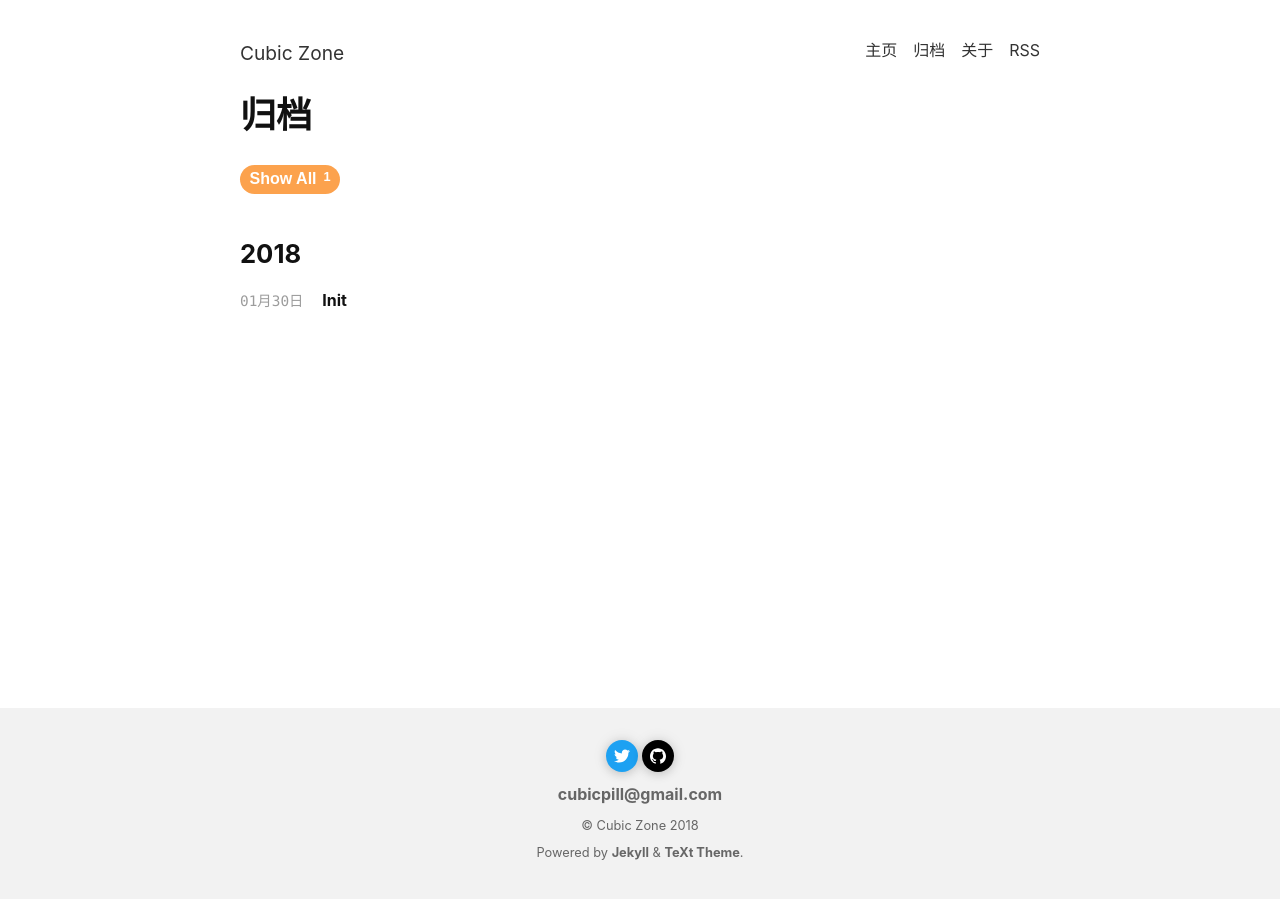
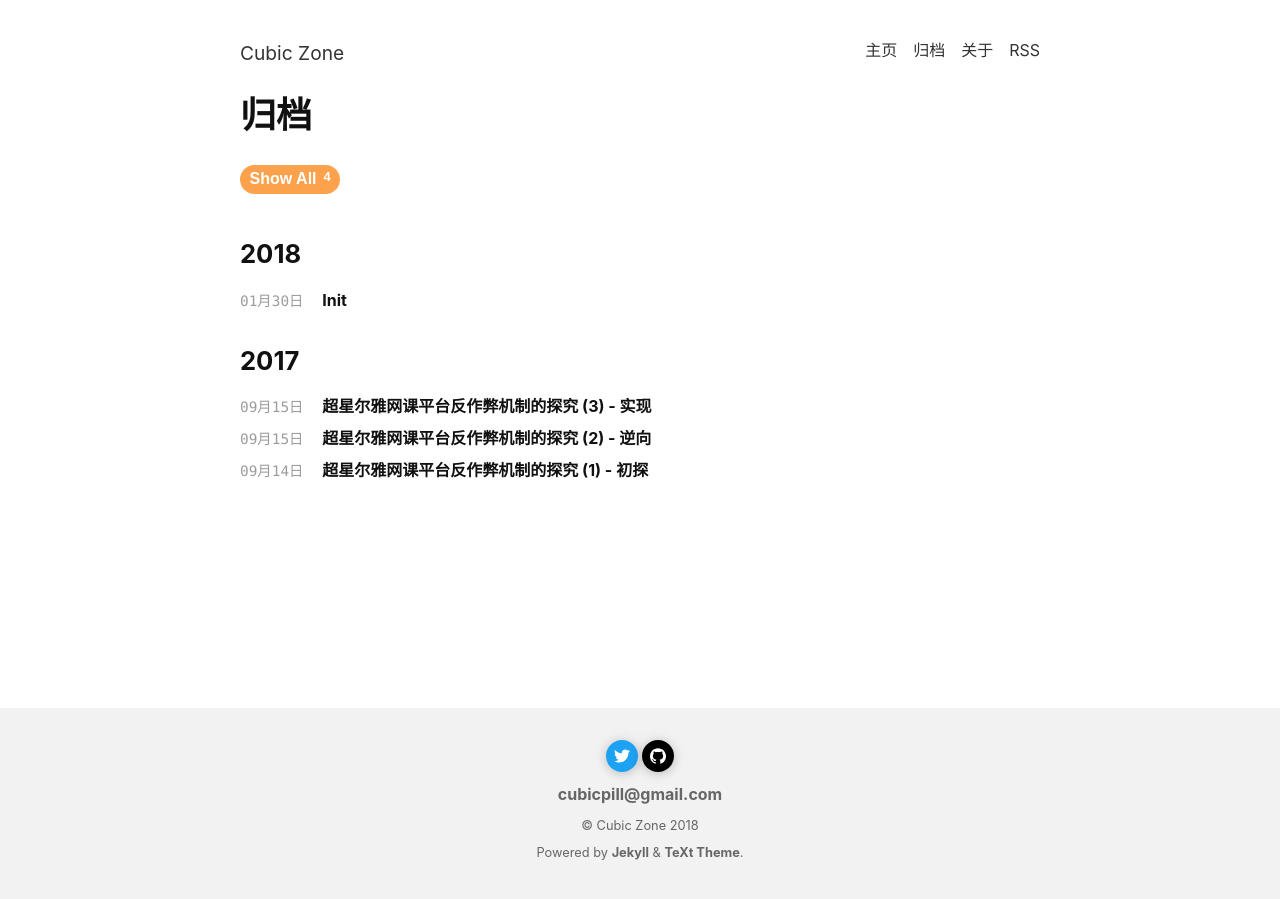
Before and after one commit to CubicPill/cubicpill.github.io, a Jekyll site: the page built from all.html, in a window 1280 px wide. Built offline with Jekyll 4.4.1, drawn with Linux system fonts in a browser that asks for light colours; nearby versions of some CDN libraries; some of the changed lines change nothing that is shown.

Commit message:
post recovery

````diff
--- a/_config.yml
+++ b/_config.yml
@@ -42,7 +42,7 @@ timezone: Asia/Shanghai #see https://en.wikipedia.org/wiki/List_of_tz_database_t
 
 ## Author & social ##
 author:
-  name: Someone
+  name: CubicPill
   email:  cubicpill@gmail.com #your Email address e.g. someone@site.com
   # facebook:  #your Facebook username
   twitter: cubicpill #your Twitter username
@@ -75,7 +75,7 @@ leancloud:
   # app_key:  #LeanCloud App key
   # app_class:  #LeanCloud App class
 
-# mathjax: true
+mathjax: true
 
 ## Paginate ##
 paginate: 5
@@ -83,7 +83,7 @@ paginate_path: /blog/page:num
 
 ## Post excerpts ##
 excerpt_separator: <!--more-->
-excerpt_type: text # text | html
+excerpt_type: html # text | html
 
 ## Build ##
 markdown: kramdown
--- /dev/null
+++ b/_includes/head-icons-rel.html
@@ -0,0 +1,38 @@
+<!-- for Safari on iOS https://developer.apple.com/ios/human-interface-guidelines/icons-and-images/app-icon/ -->
+{%- assign __path = '/assets/images/logo/icon-180x180.png' -%}
+{%- include snippets/prepend-baseurl.html -%}
+<link rel="apple-touch-icon" sizes="180x180" href="{{ __return }}">
+{%- assign __path = '/assets/images/logo/icon-167x167.png' -%}
+{%- include snippets/prepend-baseurl.html -%}
+<link rel="apple-touch-icon" sizes="167x167" href="{{ __return }}">
+{%- assign __path = '/assets/images/logo/icon-152x152.png' -%}
+{%- include snippets/prepend-baseurl.html -%}
+<link rel="apple-touch-icon" sizes="152x152" href="{{ __return }}">
+{%- assign __path = '/assets/images/logo/icon-120x120.png' -%}
+{%- include snippets/prepend-baseurl.html -%}
+<link rel="apple-touch-icon" sizes="120x120" href="{{ __return }}">
+{%- assign __path = '/assets/images/logo/icon-120x120.png' -%}
+{%- include snippets/prepend-baseurl.html -%}
+<link rel="shortcut icon" href="{{ __return }}">
+<!-- for Chrome on Android https://developer.chrome.com/multidevice/android/installtohomescreen -->
+<meta name="mobile-web-app-capable" content="yes">
+{%- assign __path = '/assets/images/logo/icon-192x192.png' -%}
+{%- include snippets/prepend-baseurl.html -%}
+<link rel="icon" sizes="192x192" href="{{ __return }}">
+<!-- for Edge on Windows 10 https://msdn.microsoft.com/en-us/library/dn255024(v=vs.85).aspx -->
+{%- assign __path = '/assets/images/logo/icon-144x144.png' -%}
+{%- include snippets/prepend-baseurl.html -%}
+<meta name="msapplication-TileImage" content="{{ __return }}">
+{%- assign __path = '/assets/images/logo/icon-310x310.png' -%}
+{%- include snippets/prepend-baseurl.html -%}
+<meta name="msapplication-square310x310logo" content="{{ __return }}">
+{%- assign __path = '/assets/images/logo/icon-310x150.png' -%}
+{%- include snippets/prepend-baseurl.html -%}
+<meta name="msapplication-wide310x150logo" content="{{ __return }}">
+{%- assign __path = '/assets/images/logo/icon-150x150.png' -%}
+{%- include snippets/prepend-baseurl.html -%}
+<meta name="msapplication-square150x150logo" content="{{ __return }}">
+{%- assign __path = '/assets/images/logo/icon-70x70.png' -%}
+{%- include snippets/prepend-baseurl.html -%}
+<meta name="msapplication-square70x70logo" content="{{ __return }}">
+<meta name="msapplication-TileColor" content="#eeeeee">
--- a/_layouts/blog-base.html
+++ b/_layouts/blog-base.html
@@ -3,9 +3,9 @@
 <html lang="{{ __return }}">
   <head>
     {%- include common-head.html -%}
+    {%- include head-icons-rel.html -%}
     {%- assign __path = '/assets/css/blog.css' -%}
     {%- include snippets/prepend-baseurl.html -%}
-    <link rel="shortcut icon" type="image/x-icon" href="favicon.ico">
     <link rel="stylesheet" href="{{ __return }}">
     <style>
     {%- if page.picture_frame == 'shadow' -%}
--- /dev/null
+++ b/_posts/2017-09-14-kick-erya-1.md
@@ -0,0 +1,92 @@
+---
+layout: post
+title: 超星尔雅网课平台反作弊机制的探究 (1) - 初探
+key: 2017-09-14-kick-erya-1
+
+---
+
+**声明: 本文章只供技术学习交流使用, 请同学们诚信学习, 不要擅自尝试本文中的任何方法, 学分要紧**
+
+网页版的尔雅课程播放器有几个烦人的特点: 第一, 播放时鼠标必须悬停在播放器上方, 鼠标移出播放器外视频就会自动停止播放; 第二, 没看过的部分不可以跳转, 只有看过一次之后才可以任意跳转进度; 第三, 课程播放时会插入课程测试题, 只有完成测试题之后才能继续观看.
+
+这三点都阻止了我们一边学习网课一边打电动. 关于第一点, 在点击播放按键后视频刚开始加载的时迅速将浏览器窗口最小化可破, 因为此时网页脚本还来不及读取鼠标位置, 自然也不会触发鼠标移开事件. 但尔雅的播放器采用 Adobe Flash, 会导致浏览器变得非常卡, 尝试切换浏览器 UA 到 iOS 或者 Android 都会跳转到 App 下载页面. 有必要找到一些方法干掉这些烦人的限制, 让刷网课变得更轻松愉快.
+
+首先打开尔雅播放页面, 右键点击 Flash 播放器, 发现有个 "开发者工具" 选项. 点开:
+
+![photo_2017-09-13_23-02-22](/content/images/2017/09/photo_2017-09-13_23-02-22.jpg)
+
+看起来是 Flash 播放器监听了鼠标移出播放器事件, 在鼠标移出时自动暂停了视频的播放.
+
+因此, 第一点问题的解决方法有两个: 想办法干掉事件监听函数, 这样鼠标移出的时候就不会暂停视频; 或者想办法模拟出鼠标悬停, 视频也可以一直播放.
+
+上面的图片里还出现了一个 ```logFunc``` 函数. 开始视频播放并用 Fiddler 抓包, 得到了一个有意思的请求:
+> GET https://mooc1-1.chaoxing.com/multimedia/log/xxxxxx HTTP/1.1
+
+(防止被查水表, xxxxx 是隐藏的数据)
+
+其中 QueryString 长这样子:
+
+![photo_2017-09-13_23-27-35](/content/images/2017/09/photo_2017-09-13_23-27-35.jpg)
+
+返回 JSON 中的 ```isPassed``` 字段标志检查点是否已经完成.
+
+抓多了几个包观察一下, 发现在同一课内会发生变化的只有 ```playingTime``` 和 ```enc``` 两个字段. 简单验证了一下, ```playingTime``` 的含义是当前播放位置距离开始的秒数, 而 ```enc``` 看起来是一个其余参数的一个哈希值, 用作校验. 尝试修改了 ```playingTime``` 后重发请求, 不出意外地返回了 HTTP 403. 那么, 第二个问题的解决方法就很明确了: 找出生成 ```enc``` 的函数, 模拟播放器向服务器发送 GET 请求即可.
+
+但是, 播放器是如何获取到已经观看过视频的进度的呢? 刷新页面后, 又发现了一个有趣的请求(在点击视频播放按钮之后发出):
+
+> POST https://mooc1-1.chaoxing.com/multimedia/getvideo HTTP/1.1
+
+返回的 JSON 数据如下:
+
+![photo_2017-09-13_23-37-36](/content/images/2017/09/photo_2017-09-13_23-37-36.jpg)
+
+那么 ```startPoint``` 是否就是已播放过的视频秒数呢? 尝试使用 Fiddler 的断点功能, 在收到服务器响应后拦截并修改此参数为 600. 再打开视频后, 播放器果然跳转到了 10 分钟处. 播放了几秒后, 在数据包中发现新的 ```playingTime``` 也被更新为十分钟过后的时间. 这样, 我们就可以将播放器当作一个黑盒, 只需要喂给它假的起始时间, 它自然会向服务器发送修改后的数据, 达到我们的欺骗目的.
+
+**警告: 这种做法有时并不是十分稳妥.** 在谷歌搜索 "尔雅 刷课" 关键词, 发现有很多人利用变速精灵等软件使播放进度加快, 从而达到快速刷课的目的. 然而, 使用此方法后会有很大概率被尔雅标记 "不良行为". 推测尔雅服务器端校验了两次请求的时间差和两次发送 ```playingTime``` 的时间差, 如果两次请求时间差相对于 ```playingTime``` 时间差过短, 则会触发尔雅的刷课检测系统. 因此, 更加稳妥的做法是等待经过视频播放的实际时间后, 再发送请求. 经过观察, 播放器请求此接口的频率为每 120 秒一次.
+
+此外, 在视频播放时会被定期请求的接口还有另外一个:
+
+> GET https://passport2.chaoxing.com/api/monitor HTTP/1.1
+
+QueryString 如下:
+
+![photo_2017-09-14_00-37-28](/content/images/2017/09/photo_2017-09-14_00-37-28.jpg)
+
+各个参数的生成方法可以在 https://passport2.chaoxing.com/api/passport2-onlineinfo.js 中找到. ```version``` 和 ```referer``` 包含在请求参数中, ```t``` 为当前毫秒时间戳, ```jsoncallback``` 为一随机数. 即使是在视频暂停时, 网页脚本也会每 90 秒调用此接口. 一般情况下, 返回的 json 中 ```status``` 字段为 true. 修改此字段值为 false 后, 页面跳转并弹出提示: 多终端登录可能被判定为不良行为. 推测此接口是为防止多终端登录所用.
+
+第二个问题有了解决的思路之后, 接下来就该解决视频观看过程中弹出的课程任务点. 一般来说, 任务点完成并解答完毕章节测验后, 就可以进入下一课的学习 (但视频观看时间过短可能也会被判定为不良行为). 在 Fiddler 中继续查找, 发现了这个:
+
+> GET https://mooc1-1.chaoxing.com/richvideo/initdatawithviewer?&start=undefined&mid=xxxxxx HTTP/1.1
+
+![photo_2017-09-14_00-17-06](/content/images/2017/09/photo_2017-09-14_00-17-06.jpg)
+
+嗯......? 这是...? 看起来, 答案是在本地进行验证的. ```startTime``` 则标志了任务点的弹出时间. 不知道是因为偷懒呢还是心太大... 总之, 任务点的解答问题也可以解决了. 回答任务点的题目后看捕捉到的请求:
+
+> GET https://mooc1-1.chaoxing.com/richvideo/qv HTTP/1.1
+
+请求参数为 resourceid=684423&answer=%27A%27
+
+QueryString 有 ```resourceid``` 和 ```answer``` 两个字段, 返回值是一个 JSON, 格式如下:
+
+```json
+{
+    "resourceId": 684423,
+    "isRight": true,
+    "answer": "A"
+}
+```
+
+可以看出服务器端实际也做了判断, 返回的答案数据大概是历史遗留问题.
+
+至于章节测验的解答, 网上已经有很多尔雅课程的答案, 想办法自动匹配即可.
+
+经过上述分析, 尔雅并没有采用特别复杂的反作弊技术, 对于反作弊的检测主要集中在校验两次接口数据提交时间和视频真实时间差值的大小, 以及是否使用多终端登录. 当然, 也不能排除尔雅采用各种资源是否加载判断纯命令行刷课软件的可能性. 但网上刷课软件的通用做法 (时间加速, 直接提交 ```playingTime```, 甚至多开窗口刷课) 均可能触发上述检测, 导致被标记为不良行为. 最终可行的解决方法有两个:
+
+1. 直接丢掉 GUI 界面, 模拟播放器向服务器接口发送数据 (包括播放进度和检查点), 并自动回答章节测验题. 没必要管第一个问题, 因为实际上我们根本不用放视频. (实现较难 -> 需要找出生成代码, 风险较大, 但占资源少, 可以在服务器上挂机)
+2. 使用 python, selenium + chrome webdriver, 模拟鼠标悬停事件, 自动点击并提交任务点问题, 自动点击并提交章节测验. 或者直接使用 userscript 实现. (实现简单, 风险小, 但占资源较大. 但或许我们可以把视频直接干掉?)
+
+但其中的重点都是: **不要图省时间!!! 该花的时间还是要花, 只不过之前电脑被课程视频独占, 之后可以在听课的同时在电脑上做别的事情.** 如果你只剩下 24 小时但是网课却一点没刷, 那恭喜你, 你挂定了.
+
+另外, 有反馈提到在手机端使用二倍速播放也被判定为不良行为, 因此未观看完成的视频使用官方手机客户端二倍速播放也存在风险.
+
+对尔雅页面的简单分析就是这样, 进一步的分析和具体实现请期待后继文章.
--- /dev/null
+++ b/_posts/2017-09-15-kick-erya-2.md
@@ -0,0 +1,101 @@
+---
+layout: post
+title: 超星尔雅网课平台反作弊机制的探究 (2) - 逆向
+key: 2017-09-15-kick-erya-2
+
+---
+
+清空浏览器缓存, 重新开始抓包, 得到 Flash 播放器的加载链接.
+
+> GET https://mooc1-1.chaoxing.com/ananas/modules/video/cxplayer/player_4.0.11.swf?v=20161025 HTTP/1.1
+
+下载, 并使用 [JPEXS Free Flash Decompiler](https://github.com/jindrapetrik/jpexs-decompiler) 反编译, 查找到关键函数 ```onSendLog()```, 里面有 ```enc``` 的生成方式:
+
+```
+_loc6_ = this.getPlaySecond();
+_loc3_ = _loc3_ + "&view=pc&playingTime=" + _loc6_;
+_loc3_ = _loc3_ + "&isdrag=" + param2;
+_loc7_ = MD5.startMd("[" + param1.clazzId + "]" + "[" + param1.userid + "]" + "[" + param1.jobid + "]"
++ "[" + param1.objectId + "]" + "[" + _loc6_ * 1000 + "]" + "[d_yHJ!$pdA~5]"
++ "[" + int(param1.duration) * 1000 + "]" + "[" + param1.clipTime + "]");
+_loc3_ = _loc3_ + "&enc=" + _loc7_;
+```
+
+其中 ```param1``` 的各个属性都很容易从名字推断得到, 这样我们就可以伪造请求, 向服务器提交我们的学习进度. 将其重写为一个 python 函数:
+
+```python
+def get_enc(clazzId: str, userid: str, jobid: str, objectId: str, playingTime: int, duration: int,
+            clipTime: str) -> str:
+    """
+    :rtype: str
+    :param clazzId:
+    :param userid:
+    :param jobid:
+    :param objectId:
+    :param playingTime:
+    :param duration:
+    :param clipTime:
+    :return: enc string
+    """
+    import hashlib
+    _string = '[{cid}][{uid}][{jid}][{oid}][{pt}][d_yHJ!$pdA~5][{d}][{ct}]' \
+        .format(cid=clazzId, uid=userid, jid=jobid, oid=objectId, pt=playingTime * 1000,
+                d=duration * 1000, ct=clipTime)
+    md5 = hashlib.md5()
+    md5.update(_string.encode('utf-8'))
+    return md5.hexdigest()
+```
+
+可以利用这个函数生成 ```enc``` 字符串向服务器提交数据.
+
+同时, 反编译出的代码中还看到了播放器的对外接口:
+
+```
+ExternalInterface.addCallback("goPlay",this.goPlay);
+ExternalInterface.addCallback("goPlayForUrls",this.goPlayForUrls);
+ExternalInterface.addCallback("dragMovie",this.dragMovie);
+ExternalInterface.addCallback("pauseMovie",this.pauseMovie);
+ExternalInterface.addCallback("playMovie",this.play);
+ExternalInterface.addCallback("fastFor",this.fastFor);
+ExternalInterface.addCallback("addVolNum",this.addVolNum);
+ExternalInterface.addCallback("turnOff",this.turnOff);
+ExternalInterface.addCallback("reloadPlayList",this.reloadPlayList);
+ExternalInterface.addCallback("getPlayList",this.getPlayList);
+ExternalInterface.addCallback("getPlaySecond",this.getPlaySecond);
+ExternalInterface.addCallback("getPlaySize",this.getPlaySize);
+ExternalInterface.addCallback("getTotalSecond",this.getTotalSecond);
+ExternalInterface.addCallback("setSubtitle",this.setSubtitle);
+ExternalInterface.addCallback("sendProgress",this.sendProgress);
+ExternalInterface.addCallback("refreshSkin",this.refreshSkin);
+ExternalInterface.addCallback("getPlayState",this.getPlayState);
+ExternalInterface.addCallback("danmuState",this.danmuState);
+ExternalInterface.addCallback("sendDanmu",this.sendDanmu);
+```
+
+这给了我们一种绕过自动暂停的可能性: 采用用户脚本不断调用播放器的 ```playMovie()``` 接口函数, 播放器在鼠标移出播放暂停后将马上恢复播放, 同时在鼠标再次移入播放器窗口时不可能再次触发鼠标移出事件.
+使用 Chrome 的控制台功能查看页面元素, 发现:
+
+![photo_2017-09-15_01-40-13](/content/images/2017/09/photo_2017-09-15_01-40-13.jpg)
+
+我们可以将播放器对象从嵌套的 iframe 中提取出来, 并尝试调用其对外接口. 开始视频播放, 并且将鼠标移出播放窗口使视频自动停止播放. 然后在控制台内输入:
+
+```javascript
+var _frame1 = document.querySelector("iframe");
+var _frame2 = _frame1.contentWindow.document.querySelector("iframe");
+var _player = _frame2.contentWindow.document.querySelector("object");
+_player.playMovie();
+```
+
+视频重新开始了播放. 更进一步, 我们可以继续输入:
+
+```javascript
+setInterval(function() {
+    _player.playMovie();
+}, 1000);
+```
+
+来每秒钟调用一次播放器的开始播放函数, 维持视频的持续播放.
+
+对页面的分析到这里就基本上结束了. 我们也有了具体的实现思路: 就单纯保持视频不暂停而言, 可以编写用户脚本, 不断调用播放器的 ```playMovie()``` 函数保持视频的播放. 更进一步, 采用 Selenium + WebDriver + Packet Capture, 可以抓取到任务点习题的答案并自动点击提交, 结合题库自动解答章节测验. 或者直接抛弃原网页, 想办法获取到各个请求参数并模拟网页与服务器的交互, 上传学习进度并解答章节测验.
+
+本篇的内容就到这里, 具体实现请期待后续文章(也可能没有).
--- /dev/null
+++ b/_posts/2017-09-15-kick-erya-3.md
@@ -0,0 +1,75 @@
+---
+layout: post
+title: 超星尔雅网课平台反作弊机制的探究 (3) - 实现
+key: 2017-09-15-kick-erya-3
+
+---
+
+在上一篇文章中, 我们注意到播放器的一个对外接口 ```getPlayState()```
+
+尝试在视频播放时调用此函数, 返回值为 ```1```. 暂停视频后再次调用, 返回值为 ```2```
+
+可以用此函数判断视频播放是否暂停. 简单的用户脚本代码如下:
+
+```javascript
+function getPlayer() {
+    var _frame1 = window.document.querySelector("iframe");
+    var _frame2 = _frame1.contentWindow.document.querySelector("iframe");
+    return _frame2.contentWindow.document.querySelector("object");
+}
+
+function init() {
+    var player = getPlayer();
+    if (player.getPlayState() !== 1) {
+        // if the video has not started, do not enable auto start
+        // video metadata should be loaded by player in advance
+        setTimeout(init, 1000);
+        console.log("Video metadata not loaded. Please click start button.");
+        return;
+    }
+    setInterval(function () {
+        try {
+            if (player.getPlayState() !== 1)
+                player.playMovie();
+        } catch (e) {
+
+        }
+    }, 1000);
+    console.log("Auto play enabled");
+}
+
+setTimeout(init, 5000);
+```
+
+OK, 这样我们就解决了视频暂停的问题. 为了达到更好的易用性, 下一步, 我们可以使用 Selenium + WebDriver 模拟鼠标的悬停动作, 从题库中提取对应题目信息模拟鼠标点击进行答题, 如此循环往复: 播放视频 -> 回答视频任务点 -> 播放完视频 -> 回答章节测验 -> 下一章. 由于尔雅平台并没有进行鼠标位置等信息的监测, 因此本方法和手工刷课在服务器端观察到的的操作高度一致, 且无需进行额外的代码编写.
+
+更进一步, 我们可以通过抓取页面信息获取以及计算出 ```multimedia/log/xxxxxx``` 接口的 post 参数, 直接向服务器提交播放进度.
+
+> GET https://mooc1-1.chaoxing.com/knowledge/cards HTTP/1.1
+
+从该接口返回的 HTML 文本中, 我们可以找到如下数据:
+
+```javascript
+var mArg = "";
+
+try{
+    mArg = {"attachments":[{"headOffset":788000,"jobid":"xxx","otherInfo":"nodeId_xxx","isPassed":true,"property":{"jobid":xxx,"switchwindow":"true","size":xxx,"fastforward":"true","hsize":"116.15 MB","module":"insertvideo","name":"[hidden].mp4","mid":"xxx","type":".mp4","objectid":"xxx","_jobid":xxx},"mid":"xxx","playTime":46000,"type":"video","objectId":"xxx"}],"defaults":{"fid":"xxx","knowledgeid":xxx,"clazzId":xxx,"cardid":xxx,"isFiled":0,"state":0,"reportUrl":"https://mooc1-1.chaoxing.com/multimedia/log","userid":"xxx","courseid":xxx,"reportTimeInterval":60,"subtitleUrl":"https://mooc1-1.chaoxing.com/richvideo/subtitle","initdataUrl":"https://mooc1-1.chaoxing.com/richvideo/initdatawithviewer"},"control":true};
+}catch(e){
+}
+
+uParse(".ans-cc",null,mArg);
+```
+
+可以看出我们所需要获取任务点题目和上传进度的参数都包含在此段代码中.
+
+继续查看请求, 找出获取章节测验的接口:
+
+> GET https://mooc1-1.chaoxing.com/work/doHomeWorkNew HTTP/1.1
+
+以及提交接口:
+
+> POST https://mooc1-1.chaoxing.com/work/addStudentWorkNewWeb HTTP/1.1
+
+最后从侧边栏中获取到下一节课的 ```clazzId``` 和 ```chapterId``` 等参数, 从而完成自动章节切换. 由于此脚本过于邪恶, 因此在此不会放出具体实现代码, 但根据上述的分析完全可以自行开发.
+
+对尔雅网课平台的分析和自动脚本的构想就到此为止了. **最后切记: 闷声发大财!**
````
Also changed, not shown: assets/images/logo/logo.svg (added), content/images/2017/09/20175311631371485-1.jpg (added), content/images/2017/09/20175311631371485-2.jpg (added), content/images/2017/09/20175311631371485.jpg (added), content/images/2017/09/cube.png (added), content/images/2017/09/cube2.png (added), content/images/2017/09/cube200.png (added), content/images/2017/09/photo_2017-09-13_23-02-22.jpg (added), content/images/2017/09/photo_2017-09-13_23-27-35.jpg (added), content/images/2017/09/photo_2017-09-13_23-37-36.jpg (added), content/images/2017/09/photo_2017-09-14_00-17-06.jpg (added), content/images/2017/09/photo_2017-09-14_00-37-28.jpg (added), content/images/2017/09/photo_2017-09-15_01-40-13.jpg (added).
